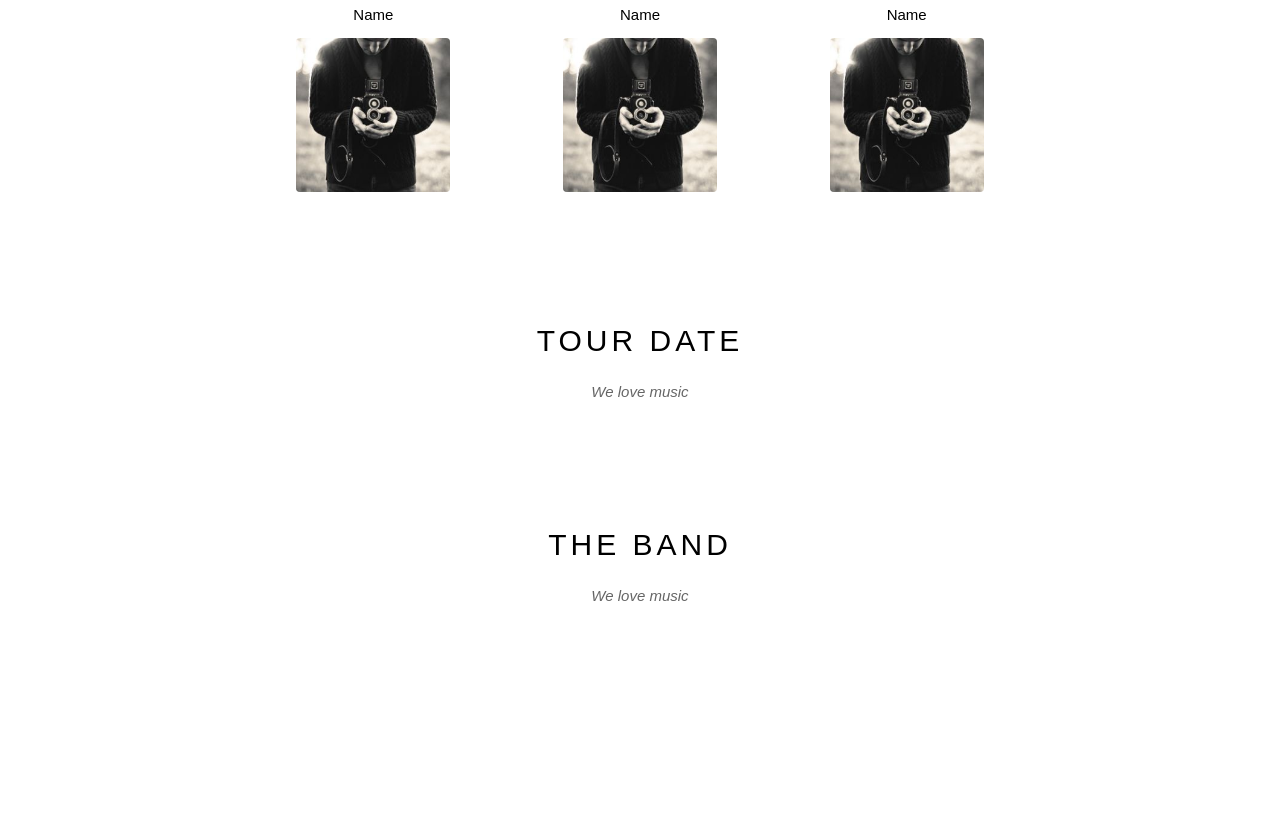
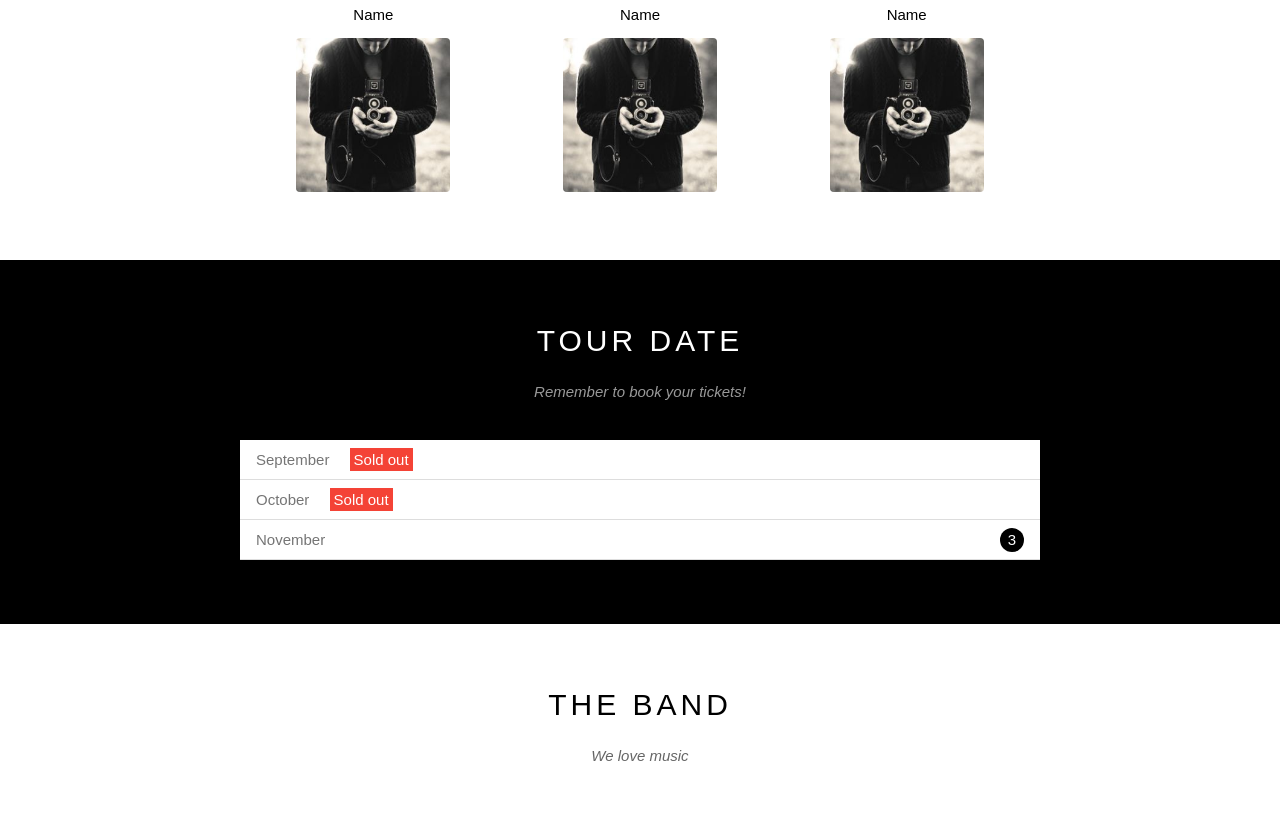
Before and after one commit to NAD020595/TheBand, a plain HTML site: page index.html in a window 1280 px wide. Shown: the part 998-1826 px from the top of the page. Before the commit the page ends 1666 px from the top, so only its background shows below. Drawn offline with Linux system fonts and the light colour scheme.

Commit message:
Tour Ticket CSS

```diff
--- a/assets/css/style.css
+++ b/assets/css/style.css
@@ -12,6 +12,10 @@ html {
 
 .clear {
   clear: both;
+}
+
+.text-white {
+  color: #fff !important;
 }
 
 /* Main */
@@ -118,32 +122,32 @@ html {
   text-align: center;
 }
 
-#slider .text-heading{
+#slider .text-heading {
   font-weight: 500;
   font-size: 24px;
 }
 
-#slider .text-description{
+#slider .text-description {
   margin-top: 25px;
   font-size: 15px;
 }
 
 /* Content */
 
-#content .content-section{
+#content .content-section {
   width: 800px;
   margin: auto auto;
   padding: 64px 0;
 }
 
-#content .section-heading{
+#content .section-heading {
   font-size: 30px;
   font-weight: 500;
   text-align: center;
   letter-spacing: 4px;
 }
 
-#content .section-sub-heading{
+#content .section-sub-heading {
   font-size: 15px;
   text-align: center;
   margin-top: 25px;
@@ -151,29 +155,66 @@ html {
   opacity: 0.6;
 }
 
-#content .about-text{
+#content .about-text {
   font-size: 15px;
   text-align: justify;
   margin-top: 25px;
   line-height: 1.4;
 }
 
-#content .members-list{
+#content .members-list {
   margin-top: 48px;
 }
 
-#content .member-item{
+#content .member-item {
   float: left;
-  width: calc(100%/3);
+  width: calc(100% / 3);
   text-align: center;
 }
 
-#content .member-name{
+#content .member-name {
   font-size: 15px;
 }
 
-#content .member-img{
+#content .member-img {
   margin-top: 15px;
   width: 154px;
   border-radius: 4px;
 }
+
+/* Tour section */
+.tour-section {
+  background-color: #000;
+}
+
+.tickets-list {
+  background-color: #fff;
+  list-style: none;
+  margin-top: 40px;
+}
+
+.tickets-list li {
+  font-size: 15px;
+  padding: 11px 16px;
+  border-bottom: 1px solid #ddd;
+  color: #757575;
+}
+
+.tickets-list .sold-out {
+  background-color: #f44336;
+  color: #fff;
+  padding: 3px 4px;
+  margin-left: 16px;
+}
+
+.tickets-list .quantity {
+  float: right;
+  width: 24px;
+  height: 24px;
+  background-color: #000;
+  color: #fff;
+  border-radius: 50%;
+  text-align: center;
+  line-height: 24px;
+  margin-top: -3px;
+}
--- a/index.html
+++ b/index.html
@@ -66,6 +66,8 @@
             exercitation ullamco laboris nisi ut aliquip ex ea commodo
             consequat.
           </p>
+
+          <!-- Begin Member List -->
           <div class="members-list">
             <div class="member-item">
               <p class="member-name">Name</p>
@@ -93,13 +95,24 @@
             </div>
             <div class="clear"></div>
           </div>
+          <!-- End Member List -->
         </div>
         <!-- End About Section -->
 
-        <div class="content-section">
-          <h2 class="section-heading">TOUR DATE</h2>
-          <p class="section-sub-heading">We love music</p>
+        <!-- Begin Tour Date -->
+        <div class="tour-section">
+          <div class="content-section">
+            <h2 class="section-heading text-white">TOUR DATE</h2>
+            <p class="section-sub-heading text-white">Remember to book your tickets!</p>
+
+            <ul class="tickets-list">
+              <li>September <span class="sold-out">Sold out</span></li>
+              <li>October <span class="sold-out">Sold out</span></li>
+              <li>November <span class="quantity">3</span></li>
+            </ul>
+          </div>
         </div>
+        <!-- End Tour Date -->
 
         <div class="content-section">
           <h2 class="section-heading">THE BAND</h2>
```
